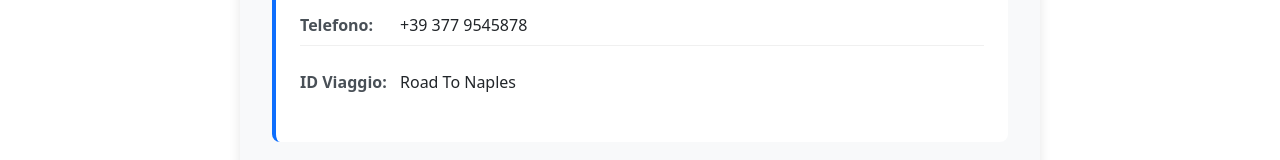
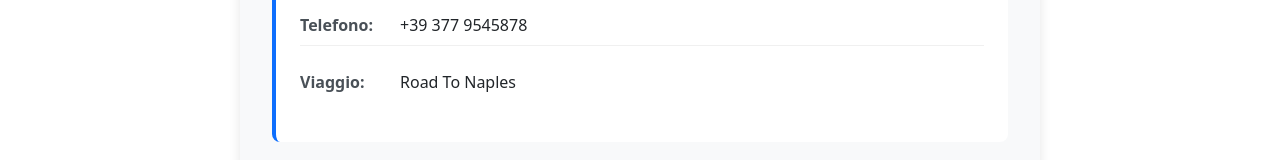
Before and after one commit to AndreaCatapano/react-prototipo-team-2, a React (Vite) app: page /guides/1 in a window 1280 px wide. Shown: the part 399-559 px from the top of the page. Built offline with nearby package versions, Linux system fonts and the light colour scheme.

Commit message:
style: change label in guidedetailpage

```diff
--- a/src/pages/GuideDetailPage.jsx
+++ b/src/pages/GuideDetailPage.jsx
@@ -50,7 +50,7 @@ function GuideDetailPage() {
               <span className="guide-value">{guide.phone}</span>
             </div>
             <div className="guide-info-item">
-              <span className="guide-label">ID Viaggio:</span>
+              <span className="guide-label">Viaggio:</span>
               <span className="guide-value">
                 {travel ? travel.packageName : "Nessun viaggio associato"}
               </span>
```
